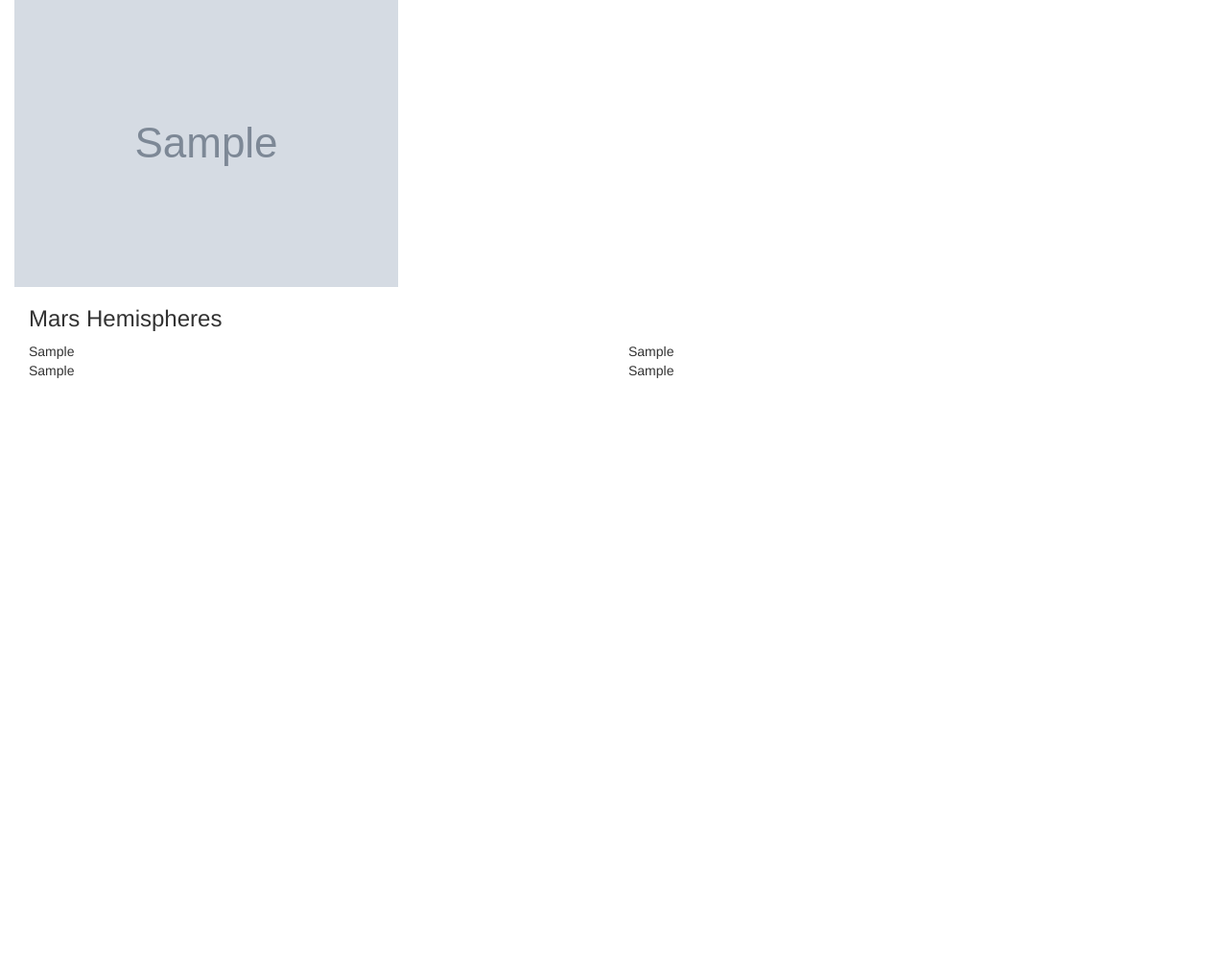
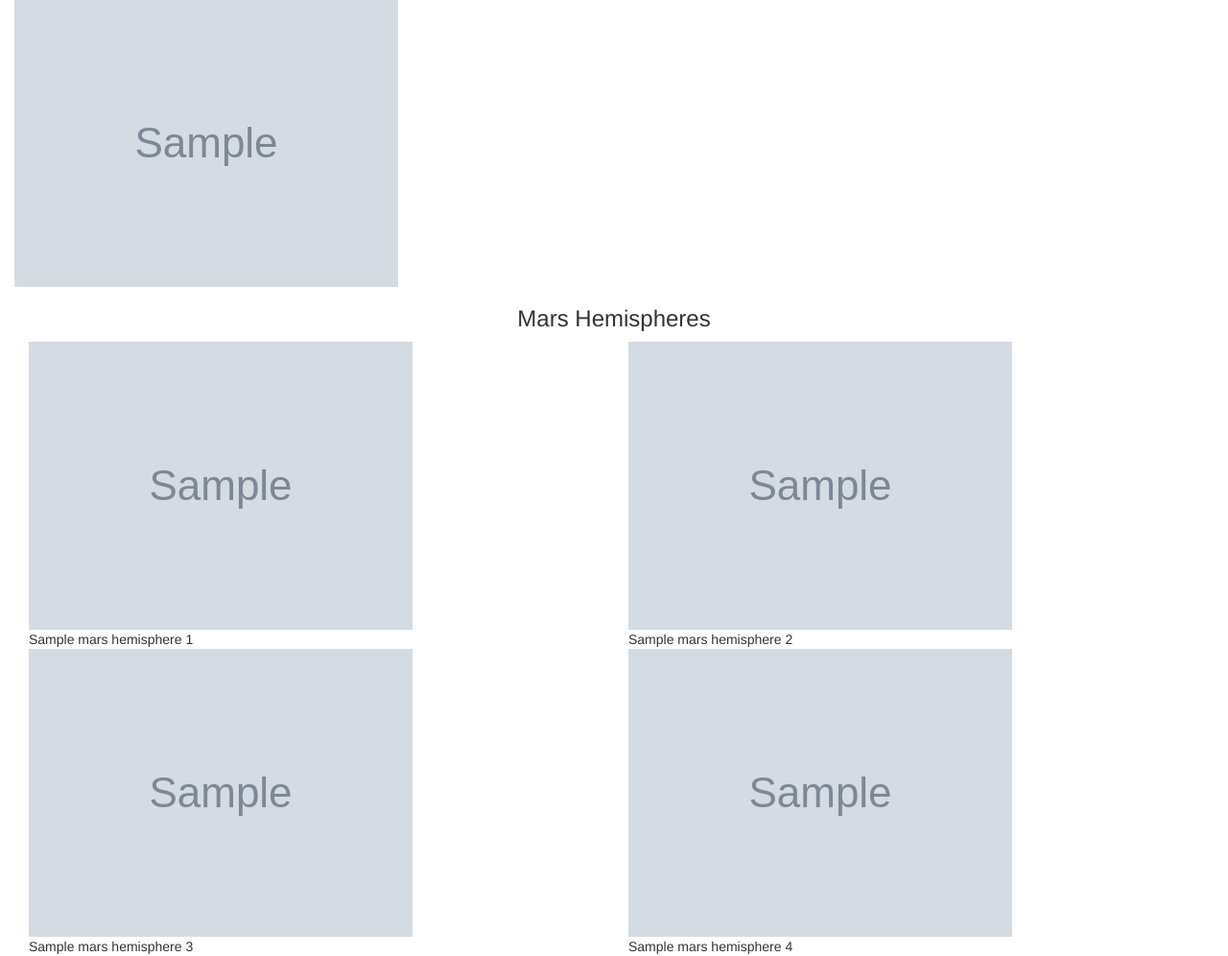
Before and after one commit to zarzarbinks0702/Missions-To-Mars-Web-Scraping, a Flask app: page / in a window 1280 px wide. Shown: the part 428-1424 px from the top of the page at 96% size. Before the commit the page ends 822 px from the top, so only its background shows below. Run offline with Flask 2, Linux system fonts and the light colour scheme; grey boxes marked "Sample" are stand-in pictures; a database or web service that is not in the repository returns one stand-in record (values such as "Sample title"); some libraries are stand-ins or nearby versions.

Commit message:
updated the returned data

```diff
--- a/Missions_to_Mars/scrape_mars.py
+++ b/Missions_to_Mars/scrape_mars.py
@@ -126,7 +126,10 @@ def scrape():
                 'Mars_News_Text': news_p,
                 'Featured_Image': featured_image_url,
                 'Mars_Facts': formatted_facts_html_table,
-                'Mars_Hemispheres': hemi_img_url_dicts
+                'Mars_Hemisphere_1': hemi_img_url_dicts[0],
+                'Mars_Hemisphere_2': hemi_img_url_dicts[1],
+                'Mars_Hemisphere_3': hemi_img_url_dicts[2],
+                'Mars_Hemisphere_4': hemi_img_url_dicts[3]
                 }
 
     return mars_info
--- a/Missions_to_Mars/templates/index.html
+++ b/Missions_to_Mars/templates/index.html
@@ -31,20 +31,32 @@
         </table>
       </div>
     </div>
-    <div class="col-xs-12" style="align-content: center">
-      <h3>Mars Hemispheres</h3>
+    <div class="col-xs-12">
+      <center><h3>Mars Hemispheres</h3></center>
     </div>
     <div class="col-xs-6">
-      {{ mars.Mars_Hemisphreres }}
+      <figure>
+        <img src="{{ mars.Mars_Hemisphere_1.img_url }}" alt="image of Cerberus Hemisphere">
+      </figure>
+      <figcaption>{{ mars.Mars_Hemisphere_1.title }}</figcaption>
     </div>
     <div class="col-xs-6">
-      {{ mars.Mars_Hemisphreres }}
+      <figure>
+        <img src="{{ mars.Mars_Hemisphere_2.img_url }}" alt="image of Schiaparelli Hemisphere">
+      </figure>
+      <figcaption>{{ mars.Mars_Hemisphere_2.title }}</figcaption>
     </div>
     <div class="col-xs-6">
-      {{ mars.Mars_Hemisphreres }}
+      <figure>
+        <img src="{{ mars.Mars_Hemisphere_3.img_url }}" alt="image of Syrtis Major Hemisphere">
+      </figure>
+      <figcaption>{{ mars.Mars_Hemisphere_3.title }}</figcaption>
     </div>
     <div class="col-xs-6">
-      {{ mars.Mars_Hemisphreres }}
+      <figure>
+        <img src="{{ mars.Mars_Hemisphere_4.img_url }}" alt="image of Valles Marineris Hemisphere">
+      </figure>
+      <figcaption>{{ mars.Mars_Hemisphere_4.title }}</figcaption>
     </div>
   </div>
 </body>
```
